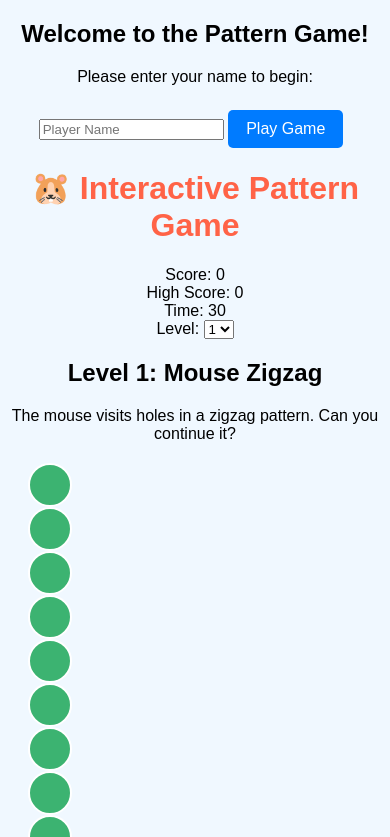
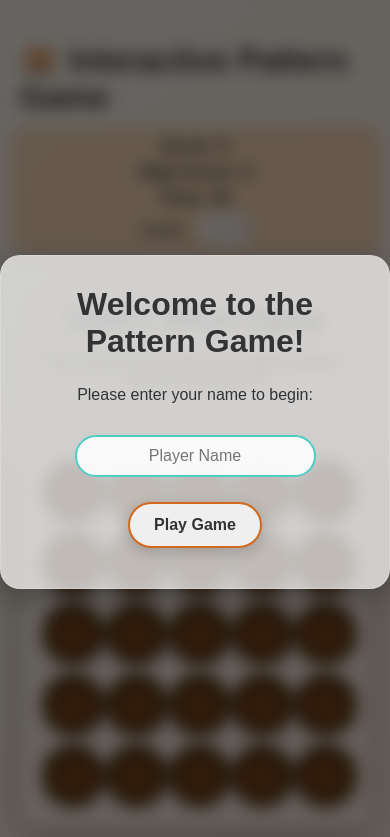
Before and after one commit to SamarthDhanuka/PatternGameForChildren, a plain HTML site: page index.html in a window 390 px wide. Shown: the top 837 px of the page. Drawn offline with nearby package versions, Linux system fonts and the light colour scheme.

Commit message:
Update style.css

```diff
--- a/style.css
+++ b/style.css
@@ -1,128 +1,346 @@
+:root {
+    --primary-grad-start: #fffbf3;
+    --primary-grad-end: #ffeddd;
+    --action-grad-start: #FF6B6B;
+    --action-grad-end: #4ECDC4;
+    --text-light: #333333;
+    --text-dark: #ffffff;
+    --gold: #FFD700;
+    --success: #32CD32;
+    --fail: #FF6B6B;
+}
+
 body {
-    background-color: #f0f8ff;
     font-family: 'Arial', sans-serif;
+    display: flex;
+    flex-direction: column;
+    align-items: center;
+    padding: 20px;
+    background: linear-gradient(135deg, var(--primary-grad-start) 0%, var(--primary-grad-end) 100%);
+    min-height: 100vh;
+    margin: 0;
+    color: var(--text-light);
+    overflow-x: hidden;
+}
+
+#start-screen {
+    position: fixed;
+    top: 0;
+    left: 0;
+    width: 100%;
+    height: 100%;
+    background: rgba(0, 0, 0, 0.6);
+    display: flex;
+    justify-content: center;
+    align-items: center;
+    z-index: 100;
+    backdrop-filter: blur(8px);
+    transition: opacity 0.3s ease;
+}
+
+.start-modal {
+    background: rgba(255, 255, 255, 0.7);
+    padding: 30px 40px;
+    border-radius: 20px;
+    box-shadow: 0 8px 32px rgba(0, 0, 0, 0.3);
     text-align: center;
+    border: 1px solid rgba(255, 255, 255, 0.2);
+}
+
+.start-modal h2 {
+    margin-top: 0;
+    font-size: 2rem;
+    /* text-shadow: 2px 2px 4px rgba(0, 0, 0, 0.5); */
+}
+
+#player-name-input {
+    padding: 10px 15px;
+    border-radius: 25px;
+    border: 2px solid var(--action-grad-end);
+    font-size: 1rem;
+    margin: 15px 0;
+    text-align: center;
+    background: rgba(255, 255, 255, 0.9);
+    color: var(--text-dark);
 }
 
 h1 {
-    color: #ff6347;
+    /* text-shadow: 2px 2px 4px rgba(0, 0, 0, 0.5); */
+    margin-bottom: 10px;
 }
 
-#game-area {
-    justify-content: center;
-    margin: 20px;
+.stats-bar {
+    display: flex;
+    justify-content: space-around;
+    align-items: center;
+    width: 100%;
+    max-width: 600px;
+    margin-bottom: 15px;
+    background: rgba(255, 123, 0, 0.2);
+    padding: 10px;
+    border-radius: 15px;
+    font-weight: bold;
 }
 
-.grids-wrapper {
+#score,
+#high-score,
+#timer {
+    font-size: 1.1rem;
+    color: var(--text-light);
+}
+
+#timer {
+    color: var(--text-light);
+}
+
+.stats-bar>div {
     display: flex;
-    gap: 40px;
     align-items: center;
+    gap: 6px;
+}
+
+.stats-bar label {
+    color: var(--text-light);
+    opacity: 0.9;
+}
+
+.level-select {
+    margin-left: 8px;
+    padding: 6px 10px;
+    border-radius: 8px;
+    border: 1px solid rgba(255, 255, 255, 0.4);
+    background: rgba(255, 255, 255, 0.85);
+    color: #333;
+}
+
+.game-container {
+    display: flex;
+    gap: 30px;
+    align-items: flex-start;
+    flex-wrap: wrap;
     justify-content: center;
 }
 
-.grid {
+#game-area,
+#solution-area {
     display: grid;
-    grid-template-columns: repeat(5, 40px);
-    grid-template-rows: repeat(5, 40px);
-    gap: 6px;
-    margin-bottom: 20px;
-    vertical-align: top;
+    grid-template-columns: repeat(5, 70px);
+    grid-gap: 8px;
+    background: rgba(255, 255, 255, 0.1);
+    padding: 20px;
+    border-radius: 15px;
+    backdrop-filter: blur(10px);
+    box-shadow: 0 8px 32px rgba(0, 0, 0, 0.3);
+}
+
+.grid-6 {
+    grid-template-columns: repeat(6, 60px) !important;
+}
+
+#solution-area {
+    display: none;
 }
 
 .hole {
-    width: 40px;
-    height: 40px;
-    background: #3cb371; /* green */
+    width: 70px;
+    height: 70px;
+    background: radial-gradient(circle, #8B4513 0%, #654321 70%, #3E2723 100%);
     border-radius: 50%;
     display: flex;
     align-items: center;
     justify-content: center;
-    font-size: 1.2rem;
-    color: #fff;
     cursor: pointer;
+    font-size: 2rem;
+    transition: all 0.2s ease;
+    border: 4px solid transparent;
+    box-shadow: inset 0 4px 8px rgba(0, 0, 0, 0.3), 0 4px 8px rgba(0, 0, 0, 0.2);
     position: relative;
-    transition: background 0.2s, box-shadow 0.2s;
     user-select: none;
-    border: 2px solid #fff;
-    box-shadow: none;
 }
 
 .hole:hover {
-    background-color: #ffe4e1;
+    transform: scale(1.05);
+    box-shadow: inset 0 4px 8px rgba(0, 0, 0, 0.3), 0 6px 12px rgba(0, 0, 0, 0.3);
 }
 
-.hole.up {
-    background: #cfc;
+.hole.pop {
+    animation: pop 0.3s ease;
+}
+
+@keyframes pop {
+    0% {
+        transform: scale(0.5);
+    }
+
+    70% {
+        transform: scale(1.1);
+    }
+
+    100% {
+        transform: scale(1);
+    }
 }
 
 .hole.brown {
-    background: #8B4513 !important; /* brown */
+    background: radial-gradient(circle, #D2691E 0%, #A0522D 70%, #8B4513 100%);
+}
+
+.hole.white {
+    background: radial-gradient(circle, #ffffff 0%, #e6e6e6 70%, #cccccc 100%);
+    color: #333;
 }
 
 .hole.wrong-inner {
-    box-shadow: inset 0 0 0 4px #ff6347 !important; /* bright yellow */
+    border-color: var(--gold);
+    box-shadow: inset 0 0 0 4px var(--fail);
 }
 
 .hole.missed-inner {
-    box-shadow: inset 0 0 0 4px #ff4500 !important; /* same brown as visited */
+    border-color: var(--success);
+    box-shadow: inset 0 0 0 4px #90EE90;
 }
 
-.mole {
-    position: absolute;
-    bottom: 0;
-    left: 50%;
-    transform: translateX(-50%);
-    display: none;
+.hole.victory-animation {
+    animation: catchMouse 0.6s ease-in-out;
 }
 
-.mole.visible {
-    display: block;
+@keyframes catchMouse {
+    0% {
+        transform: scale(1);
+    }
+
+    25% {
+        transform: scale(1.2);
+    }
+
+    50% {
+        transform: scale(1.1);
+    }
+
+    75% {
+        transform: scale(1.15);
+    }
+
+    100% {
+        transform: scale(1);
+    }
 }
 
-.score {
-    font-size: 24px;
-    color: #4682b4;
+button.primary {
+    /* background: linear-gradient(45deg, var(--action-grad-start), var(--action-grad-end)); */
+    color: var(--text-light);
+    border: chocolate 2px solid;
+    padding: 12px 24px;
+    border-radius: 25px;
+    font-size: 1rem;
+    font-weight: bold;
+    cursor: pointer;
+    margin: 10px;
+    transition: all 0.3s ease;
+    box-shadow: 0 4px 15px rgba(0, 0, 0, 0.2);
 }
 
-.button {
-    padding: 10px 20px;
-    background-color: #ff6347;
-    color: white;
-    border: none;
-    border-radius: 5px;
-    cursor: pointer;
-    font-size: 16px;
+button.primary:hover:not(:disabled) {
+    transform: translateY(-2px);
+    box-shadow: 0 6px 20px rgba(0, 0, 0, 0.3);
 }
 
-.button:hover {
-    background-color: #ff4500;
-}
-
-.primary {
-    background: #007bff;
-    color: #fff;
-    border: none;
-    padding: 10px 18px;
-    border-radius: 5px;
-    font-size: 1rem;
-    margin: 8px 8px 0 0;
-    cursor: pointer;
-}
-
-.primary:disabled {
-    background: #aaa;
+button.primary:disabled {
+    opacity: 0.5;
     cursor: not-allowed;
+    transform: none;
 }
 
 .dynamic-ui {
-    margin-top: 10px;
+    margin: 10px;
+    padding: 10px;
+    background: rgba(255, 255, 255, 0.1);
+    border-radius: 10px;
+    backdrop-filter: blur(5px);
+    text-align: center;
 }
 
-.hole-number {
-    position: absolute;
-    bottom: 3px;
-    right: 6px;
-    font-size: 0.7rem;
-    color: #fff;
-    pointer-events: none;
+.animal-toggle {
+    display: inline-flex;
+    gap: 8px;
+    align-items: center;
 }
+
+.animal-toggle .toggle-btn {
+    padding: 8px 14px;
+    border-radius: 18px;
+    border: none;
+    cursor: pointer;
+    font-weight: bold;
+}
+
+.animal-toggle .toggle-btn.active {
+    outline: 2px solid rgba(255, 255, 255, 0.7);
+    box-shadow: 0 0 0 2px rgba(0, 0, 0, 0.2) inset;
+}
+
+.game-info {
+    text-align: center;
+    max-width: 500px;
+    margin: 0 auto 20px;
+}
+
+.instructions {
+    background: rgba(255, 255, 255, 0.1);
+    padding: 15px;
+    border-radius: 10px;
+    backdrop-filter: blur(5px);
+}
+
+#simple-toast {
+    height: 200px;
+    /* display: flex; */
+    align-items: center;
+    justify-content: center;
+    gap: 18px;
+    flex-flow: column;
+    box-shadow: 0 8px 32px rgba(0, 0, 0, 0.3);
+    display: none;
+    position: fixed;
+    left: 50%;
+    bottom: 40px;
+    transform: translateX(-50%);
+    background: #fff;
+    color: var(--text-light);
+    padding: 16px 32px;
+    border-radius: 24px;
+    font-size: 1.2rem;
+    z-index: 9999;
+}
+
+#simple-toast img {
+    border-radius: 12px;
+    background: #fff;
+    height: 80%;
+    width: auto;
+    mix-blend-mode: hard-light;
+}
+
+@media (max-width: 768px) {
+    .game-container {
+        flex-direction: column;
+        align-items: center;
+    }
+
+    #game-area,
+    #solution-area {
+        grid-template-columns: repeat(5, 55px);
+    }
+
+    .hole {
+        width: 55px;
+        height: 55px;
+        font-size: 1.5rem;
+    }
+
+    .stats-bar {
+        flex-direction: column;
+        align-items: center;
+        gap: 5px;
+    }
+}
```
